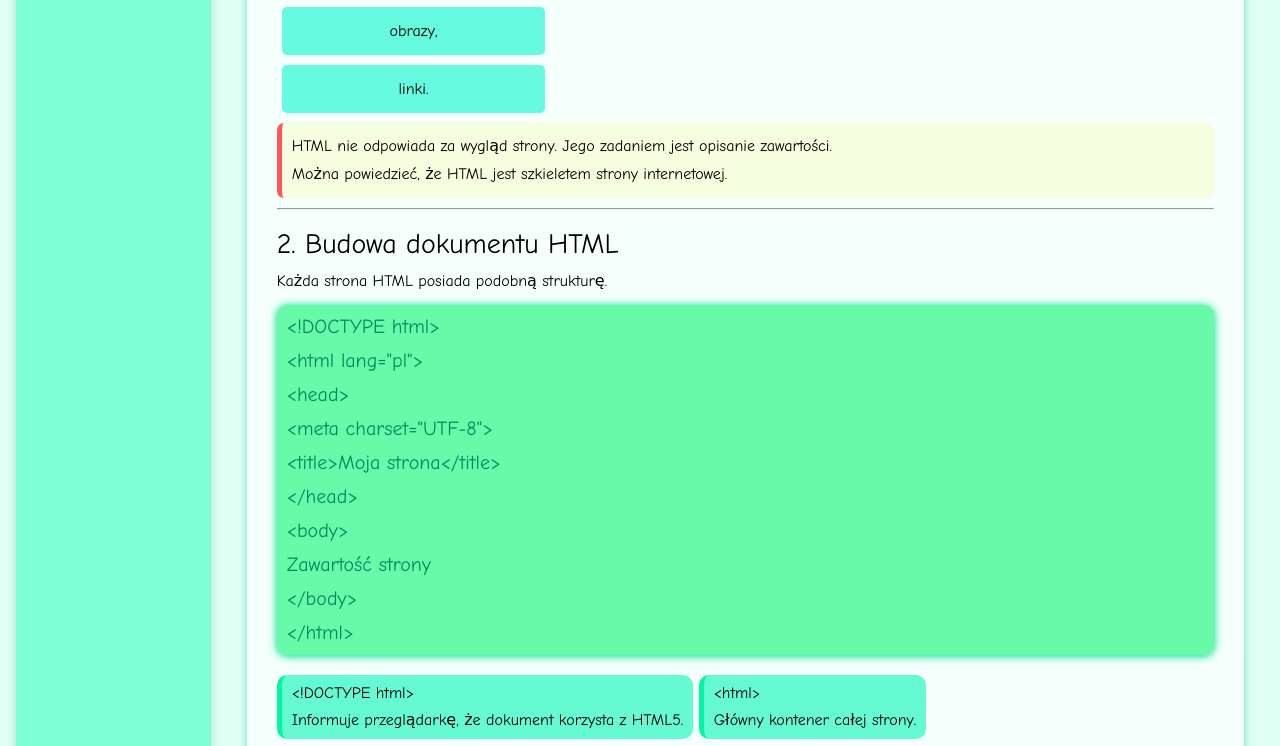
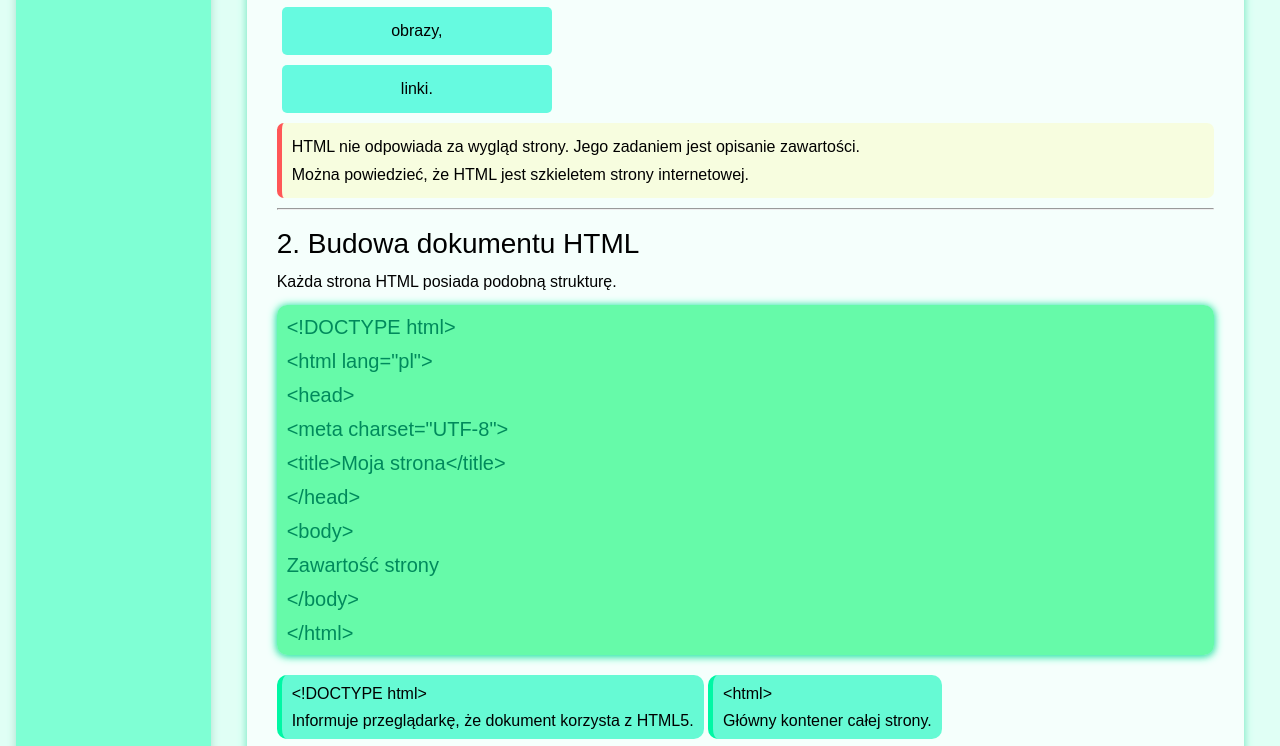
Before and after one commit to AdamDzik53/Samouczek, a plain HTML site: page podstrony/HTML.html in a window 1280 px wide. Shown: the part 634-1380 px from the top of the page. Drawn offline with Linux system fonts and the light colour scheme.

Commit message:
Refactor CSS styles for improved layout and design

```diff
--- a/arkusze/styl.css
+++ b/arkusze/styl.css
@@ -16,6 +16,8 @@ body{
     background-color: rgb(224, 255, 245);
     overflow: break-word;
     word-break: break-word;
+    font-family: 'Comic Neue', sans-serif;
+
 }
 header{
     margin-top: 16px;
```
